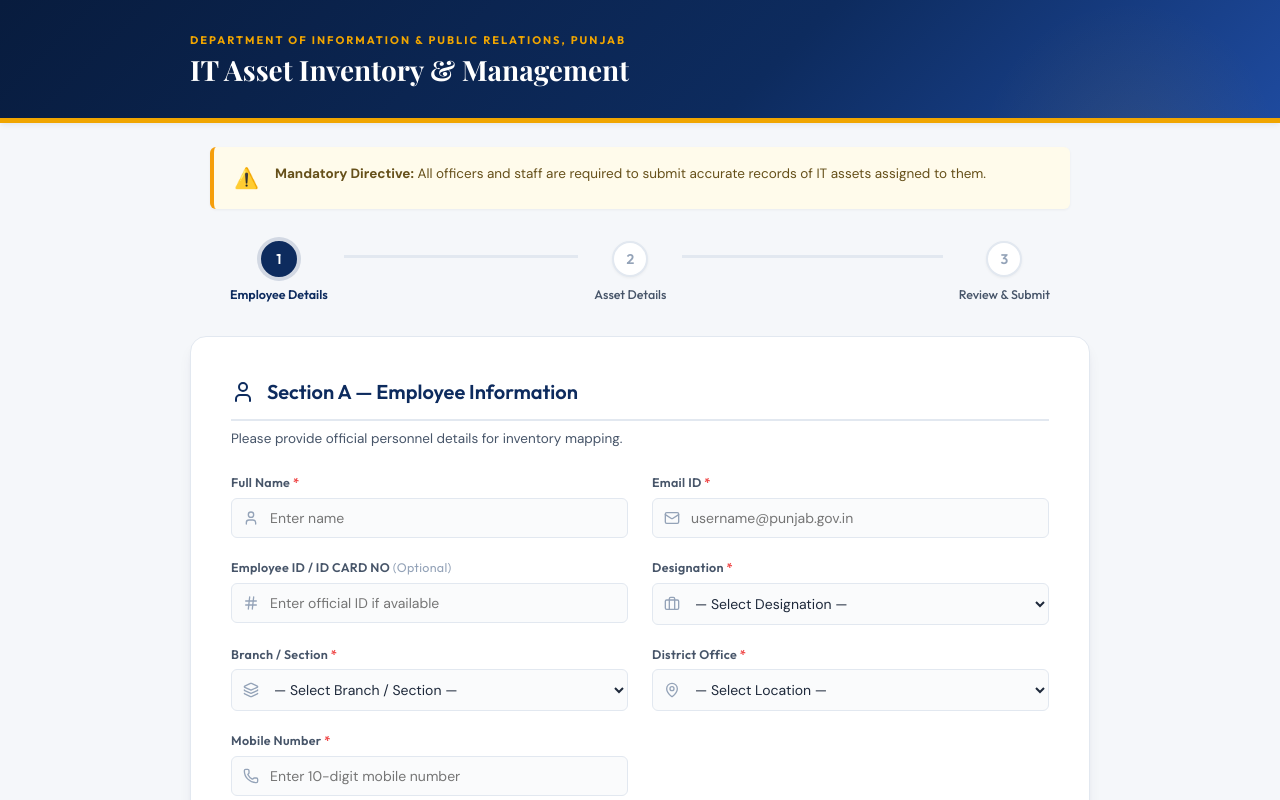
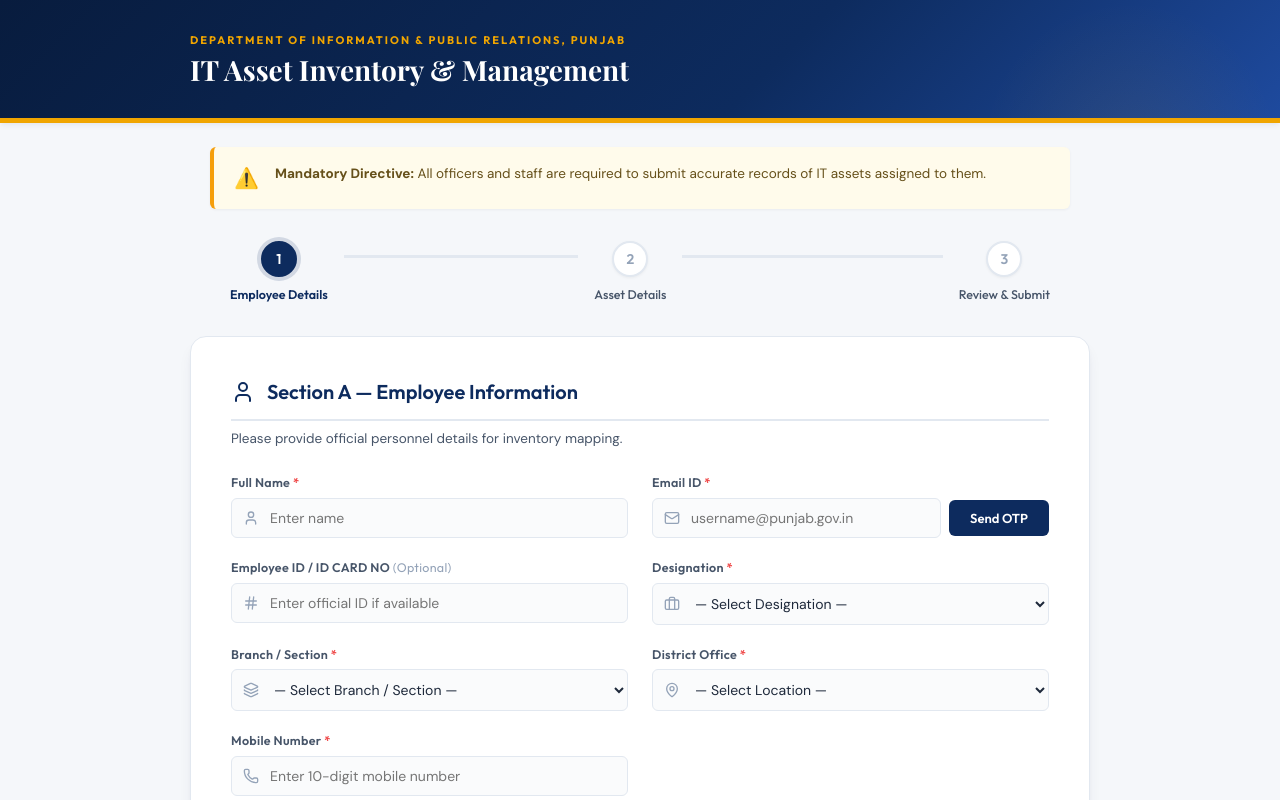
Before and after one commit to JassRAnia/it-asset-inventory, a React (Vite) app: page / in a window 1280 px wide. Shown: the top 800 px of the page. Built offline with nearby package versions, Linux system fonts and the light colour scheme; a web font is replaced by a local one.

Commit message:
Implement Email OTP Verification states and elements

```diff
--- a/src/ITAssetForm.jsx
+++ b/src/ITAssetForm.jsx
@@ -170,6 +170,11 @@ export default function ITAssetForm() {
   const [step, setStep] = useState(0);
   const [submitted, setSubmitted] = useState(false);
   const [submitting, setSubmitting] = useState(false);
+  const [otpSent, setOtpSent] = useState(false);
+  const [otpCode, setOtpCode] = useState("");
+  const [emailVerified, setEmailVerified] = useState(false);
+  const [sendingOtp, setSendingOtp] = useState(false);
+  const [verifyingOtp, setVerifyingOtp] = useState(false);
   const [employee, setEmployee] = useState({
     name: "",
     email: "",
@@ -204,6 +209,65 @@ export default function ITAssetForm() {
     return employee.branch === "OTHER" ? employee.customBranch.toUpperCase() : employee.branch;
   };
 
+  const sendOtp = () => {
+    if (!employee.email.trim() || !/^[^\s@]+@[^\s@]+\.[^\s@]+$/.test(employee.email)) {
+      setErrors(prev => ({ ...prev, email: "Please enter a valid Email ID to receive the OTP" }));
+      return;
+    }
+
+    setSendingOtp(true);
+    setErrors(prev => ({ ...prev, email: null }));
+
+    fetch(GOOGLE_SCRIPT_URL, {
+      method: "POST",
+      body: JSON.stringify({ action: "send_otp", email: employee.email.trim() })
+    })
+    .then(res => res.json())
+    .then(data => {
+      setSendingOtp(false);
+      if (data.status === "otp_sent") {
+        setOtpSent(true);
+        alert("Verification code sent to " + employee.email);
+      } else {
+        alert("Failed to send OTP: " + (data.message || "Unknown error"));
+      }
+    })
+    .catch(err => {
+      setSendingOtp(false);
+      alert("Error connecting to server. Please check your network and try again.");
+      console.error("OTP Send error:", err);
+    });
+  };
+
+  const verifyOtp = () => {
+    if (!otpCode.trim() || otpCode.trim().length !== 6) {
+      alert("Please enter the 6-digit verification code");
+      return;
+    }
+
+    setVerifyingOtp(true);
+
+    fetch(GOOGLE_SCRIPT_URL, {
+      method: "POST",
+      body: JSON.stringify({ action: "verify_otp", email: employee.email.trim(), otp: otpCode.trim() })
+    })
+    .then(res => res.json())
+    .then(data => {
+      setVerifyingOtp(false);
+      if (data.status === "verified") {
+        setEmailVerified(true);
+        alert("Email verified successfully!");
+      } else {
+        alert("Invalid or expired OTP. Please try again.");
+      }
+    })
+    .catch(err => {
+      setVerifyingOtp(false);
+      alert("Error verifying code. Please try again.");
+      console.error("OTP Verify error:", err);
+    });
+  };
+
   const validateStep0 = () => {
     const e = {};
     if (!employee.name.trim()) e.name = "Full Name is required";
@@ -212,6 +276,8 @@ export default function ITAssetForm() {
       e.email = "Email ID is required";
     } else if (!/^[^\s@]+@[^\s@]+\.[^\s@]+$/.test(employee.email)) {
       e.email = "Invalid email format";
+    } else if (!emailVerified) {
+      e.email = "Please verify your email address via OTP first";
     }
 
     if (!employee.designation) {
@@ -506,17 +572,66 @@ export default function ITAssetForm() {
 
               <div className="field">
                 <label>Email ID <span className="req">*</span></label>
-                <div className="input-with-icon">
+                <div className="input-with-icon" style={{ display: 'flex', gap: '8px' }}>
+                  <div style={{ position: 'relative', flex: 1, display: 'flex', alignItems: 'center' }}>
                     <Mail className="input-icon" size={16} />
                     <input
                       value={employee.email}
                       onChange={e => updateEmployee("email", e.target.value)}
                       placeholder="username@punjab.gov.in"
                       type="email"
+                      readOnly={emailVerified}
+                      style={{ paddingLeft: '38px', backgroundColor: emailVerified ? '#f0fdf4' : '' }}
                     />
+                  </div>
+                  {!emailVerified && (
+                    <button
+                      type="button"
+                      className="btn-control"
+                      onClick={sendOtp}
+                      disabled={sendingOtp}
+                      style={{ padding: '10px 16px', fontSize: '13px', whiteSpace: 'nowrap', backgroundColor: 'var(--primary-color)', color: 'white', minWidth: '100px' }}
+                    >
+                      {sendingOtp ? "Sending..." : otpSent ? "Resend OTP" : "Send OTP"}
+                    </button>
+                  )}
+                  {emailVerified && (
+                    <span style={{ color: 'var(--success-color)', display: 'flex', alignItems: 'center', gap: '4px', fontWeight: 'bold', fontSize: '13px', marginRight: '8px' }}>
+                      <Check size={16} /> Verified
+                    </span>
+                  )}
                 </div>
                 <FieldError name="email" />
               </div>
+
+              {otpSent && !emailVerified && (
+                <div className="field full animate-fade-in" style={{ backgroundColor: '#f8fafc', padding: '16px', borderRadius: 'var(--radius-sm)', border: '1px solid var(--border-color)', marginTop: '4px' }}>
+                  <label>Enter 6-Digit OTP Code <span className="req">*</span></label>
+                  <div style={{ display: 'flex', gap: '8px' }}>
+                    <input
+                      value={otpCode}
+                      onChange={e => setOtpCode(e.target.value.substring(0, 6))}
+                      placeholder="Enter verification code"
+                      maxLength={6}
+                      type="text"
+                      pattern="\d{6}"
+                      style={{ flex: 1, letterSpacing: '2px', fontWeight: 'bold', textAlign: 'center' }}
+                    />
+                    <button
+                      type="button"
+                      className="btn-control"
+                      onClick={verifyOtp}
+                      disabled={verifyingOtp}
+                      style={{ padding: '10px 20px', fontSize: '13px', backgroundColor: 'var(--success-color)', color: 'white' }}
+                    >
+                      {verifyingOtp ? "Verifying..." : "Verify Code"}
+                    </button>
+                  </div>
+                  <span style={{ fontSize: '11px', color: 'var(--text-secondary)', marginTop: '4px' }}>
+                    We sent a 6-digit verification code to <strong>{employee.email}</strong>.
+                  </span>
+                </div>
+              )}
 
               <div className="field">
                 <label>Employee ID / ID CARD NO <span className="opt">(Optional)</span></label>
```
Lines whose indentation alone changed are shown as unchanged.
